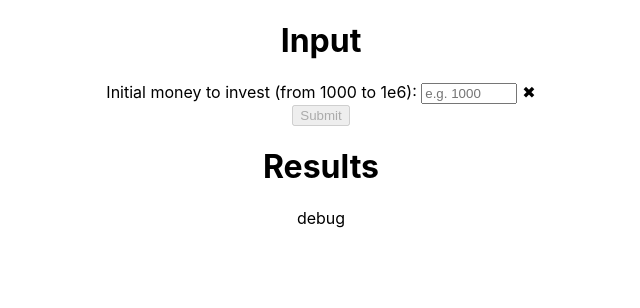
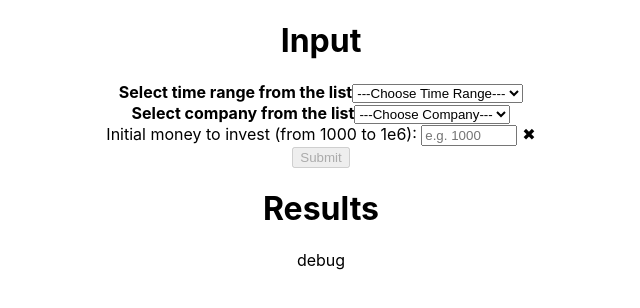
Before and after one commit to ziyuan-h/heroku-react-app, a React (Create React App) app: page / in a window 1280 px wide. Shown: the top 308 px of the page, without its empty margins (319-959 px from the left). Built offline with nearby package versions, Linux system fonts and the light colour scheme.

Commit message:
Update App.js

```diff
--- a/src/App.js
+++ b/src/App.js
@@ -20,6 +20,8 @@ function App() {
 
   // my modification
   const [initialMoney, setInitialMoney] = React.useState('1000');
+  const [timeRange, setTimeRange] = React.useState('year')
+  const [company, setCompany] = React.useState('goog')
 
   // debug use
   const [textBox, setTextBox] = React.useState("debug");
@@ -104,7 +106,29 @@ function App() {
   // handle initial money input
   const inputInitialMoney = async (event) => {
     // retrive input initial money value
-    setInitialMoney(event.target.value)
+    setInitialMoney(event.target.value);
+  }
+
+  const inputTimeRange = async (event) => {
+    var list = document.getElementById("selectTimeRange");
+    setTimeRange(list.options[list.selectedIndex].text);
+  }
+
+  const inputCompany = async (event) => {
+    var list = document.getElementById("selectCompany");
+    const companyName = list.options[list.selectedIndex].text;
+    if (companyName == "Google") {
+      setCompany("goog");
+    } else {
+      setCompany("goog");
+    }
+  }
+
+  const handleSubmitDebug = (event) => {
+    event.preventDefault();
+
+    debugMessage = initialMoney + ' ' + timeRange + ' ' + company;
+    setTextBox(debugMessage);
   }
 
   return (
@@ -113,9 +137,25 @@ function App() {
         <h1>Input</h1>
         <form onSubmit={handleSubmit}>
           <div>
+            <b> Select time range from the list</b>
+            <select id="selectTimeRange" onchange={inputTimeRange} >
+              <option> ---Choose Time Range--- </option>
+              <option> year </option>
+              <option> month </option>
+              <option> week </option>
+            </select>
+          </div>
+          <div>
+            <b> Select company from the list</b>
+              <select id="selectCompany" onchange={inputCompany} >
+                <option> ---Choose Company--- </option>
+                <option> Google </option>
+              </select>
+            </div>
+          <div>
             <label for="initial_money">Initial money to invest (from 1000 to 1e6): </label>
             <input id="initial_money" type="number" name="initial_money" min="1000" max="1000000" step="100" required
-                placeholder="e.g. 1000" />
+                placeholder="e.g. 1000" onchange={inputInitialMoney} />
             <span class="validity"></span>
           </div>
           <div>
```
